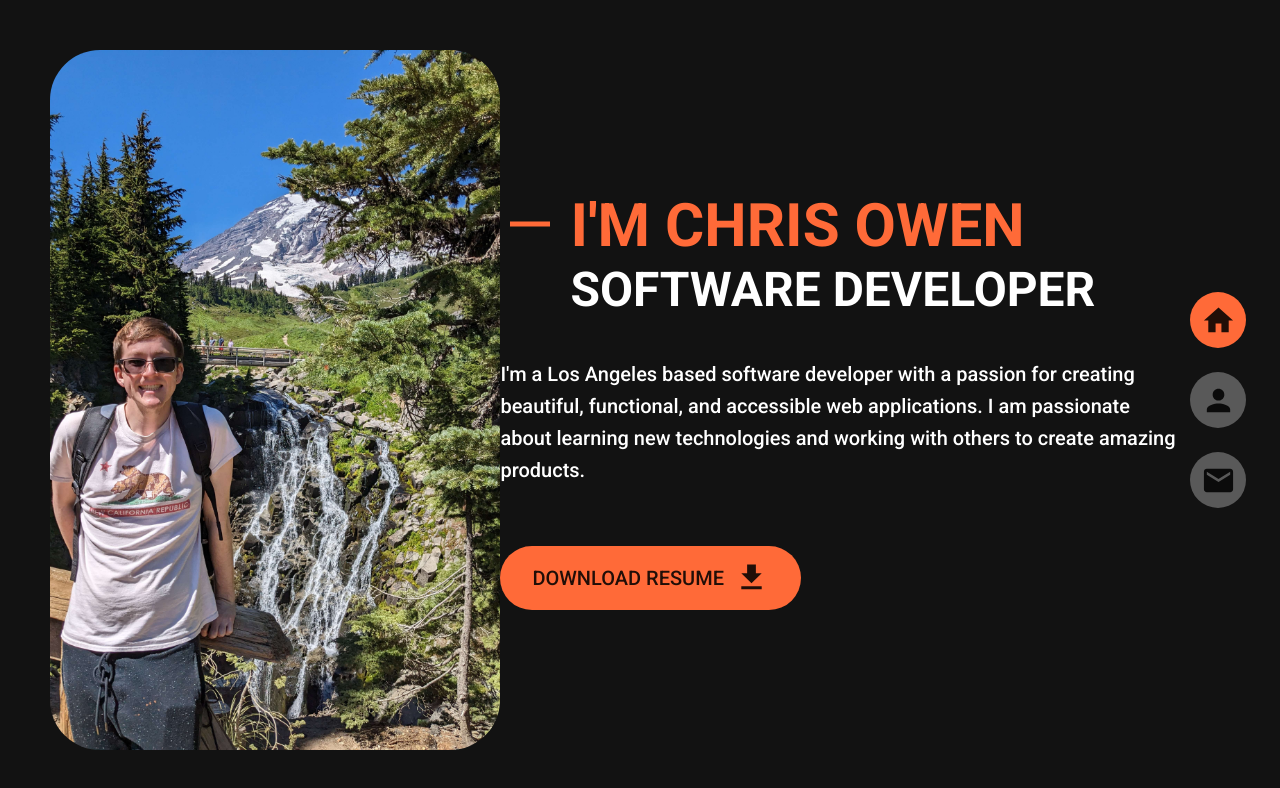
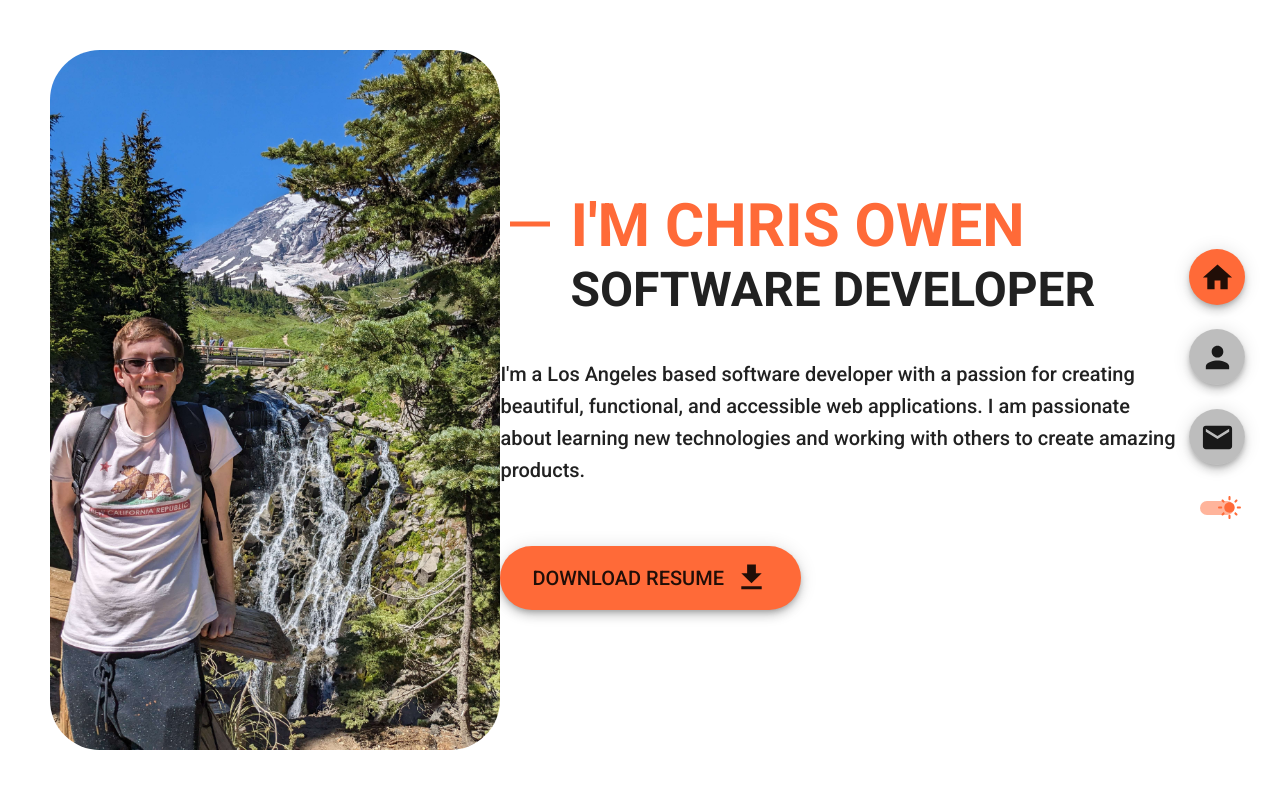
Before and after one commit to chrisowen2015/Resume-App, a Next.js app in the folder resume-app/: page / in a window 1280 px wide. Shown: the top 788 px of the page. Built offline with nearby package versions, Linux system fonts and the light colour scheme.

Commit message:
Added a Dark Mode Toggle
Added a Dark Mode Toggle that reads and creates cookie for preference

```diff
--- a/resume-app/src/app/layout.tsx
+++ b/resume-app/src/app/layout.tsx
@@ -1,9 +1,11 @@
+'use client';
 import type { Metadata } from 'next';
 import { Inter } from 'next/font/google';
 import ThemeRegistry from '@/components/ThemeRegistry/ThemeRegistry';
-import { Box } from '@mui/material';
+import { Box, useMediaQuery } from '@mui/material';
 import NavButtons from '@/components/Navigation/NavButtons';
 import { Analytics } from '@vercel/analytics/react';
+import { useEffect, useState } from 'react';
 
 const inter = Inter({ subsets: ['latin'] })
 
@@ -17,13 +19,30 @@ export default function RootLayout({
 }: {
   children: React.ReactNode
 }) {
+  const prefersDarkMode = useMediaQuery('(prefers-color-scheme: dark)');
+  const [darkMode, setDarkMode] = useState(prefersDarkMode);
+
+  useEffect(() => {
+    const mode = localStorage.getItem("mode");
+
+    if (mode !== null) {
+      setDarkMode(mode === "true");
+    }
+  }, []);
+
+  const switchTheme: any = (newMode: any) => {
+    console.log(`set localStore ${newMode}`);
+    localStorage.setItem("mode", newMode);
+    setDarkMode(!darkMode);
+  }
+
   return (
     <html lang="en">
       <head>
         <title>Chris Owen</title>
       </head>
       <body>
-        <ThemeRegistry>
+        <ThemeRegistry mode={darkMode}>
           <Box sx={{
             display: {
               xs: 'block',
@@ -33,17 +52,19 @@ export default function RootLayout({
               xl: 'flex',
             },
           }}>
-            <Box sx={{ flexGrow: 1, marginRight: {
-              xs: '0px',
-              sm: '0px',
-              md: '104px',
-              lg: '104px',
-              xl: '104px',
-            } }}>
+            <Box sx={{
+              flexGrow: 1, marginRight: {
+                xs: '0px',
+                sm: '0px',
+                md: '104px',
+                lg: '104px',
+                xl: '104px',
+              }
+            }}>
               {children}
               <Analytics />
             </Box>
-            <NavButtons />
+            <NavButtons switchTheme={switchTheme} darkMode={darkMode} />
           </Box>
         </ThemeRegistry>
       </body>
--- a/resume-app/src/components/Navigation/NavButtons.tsx
+++ b/resume-app/src/components/Navigation/NavButtons.tsx
@@ -1,19 +1,25 @@
 'use client';
 
 import { useState } from 'react';
-import { Box, Fab, BottomNavigation, BottomNavigationAction, Paper, Tooltip } from "@mui/material";
+import { Box, Fab, BottomNavigation, BottomNavigationAction, Paper, Tooltip, Switch } from "@mui/material";
 import { Home } from "@mui/icons-material";
 import { Person } from "@mui/icons-material";
 import { Mail } from "@mui/icons-material";
+import { LightMode } from '@mui/icons-material';
+import { DarkMode } from '@mui/icons-material';
 
 import { useTheme } from '@mui/material';
 
 import { usePathname } from 'next/navigation';
 
-export default function NavButtons() {
+export default function NavButtons({ switchTheme, darkMode }: { switchTheme: any, darkMode: boolean }) {
     const pathName = usePathname();
     const [value, setValue] = useState(pathName === '/' ? 0 : pathName === '/about' ? 1 : 2);
     const theme = useTheme();
+
+    const handleToggle = (event: React.ChangeEvent<HTMLInputElement>) => {
+        switchTheme(!event.target.checked);
+    };
 
     return (
         <>
@@ -26,7 +32,7 @@ export default function NavButtons() {
                     xl: 'block',
                 }
             }}>
-                <Box sx={{ height: '100vh', position: 'fixed', right: '10px', overflowY: 'auto', display: 'flex', flexDirection: 'column', justifyContent: 'center', alignItems: 'center' }}>
+                <Box sx={{ height: '100vh', position: 'fixed', right: '10px', display: 'flex', flexDirection: 'column', justifyContent: 'center', alignItems: 'center' }}>
                     <Tooltip title="Home" placement="left">
                         <Fab href="/" sx={{ backgroundColor: (value == 0 ? theme.palette.primary.main : theme.palette.action.disabled) }} >
                             <Home fontSize="large" />
@@ -44,6 +50,13 @@ export default function NavButtons() {
                             <Mail fontSize="large" />
                         </Fab>
                     </Tooltip>
+
+                    <Tooltip title="Toggle Dark Mode" placement="bottom">
+                        <Switch checked={!darkMode} onChange={handleToggle} sx={{ m: 3 }}
+                            icon={<DarkMode sx={{ fontSize: 25, position: 'relative', top: '-3px' }} />}
+                            checkedIcon={<LightMode sx={{ fontSize: 25, position: 'relative', top: '-3px' }} />} />
+                    </Tooltip>
+
                 </Box>
             </Box>
 
--- a/resume-app/src/components/ThemeRegistry/ThemeRegistry.tsx
+++ b/resume-app/src/components/ThemeRegistry/ThemeRegistry.tsx
@@ -7,13 +7,13 @@ import CssBaseline from '@mui/material/CssBaseline';
 import NextAppDirEmotionCacheProvider from './EmotionCache';
 import { lightTheme, darkTheme } from './theme';
 
-export default function ThemeRegistry({ children }: { children: React.ReactNode }) {
+export default function ThemeRegistry({ children, mode }: { children: React.ReactNode, mode: boolean }) {
   return (
     <NextAppDirEmotionCacheProvider options={{ key: 'mui' }}>
-        <ThemeProvider theme={darkTheme}>
-          <CssBaseline />
-          {children}
-        </ThemeProvider>
+      <ThemeProvider theme={mode ? darkTheme : lightTheme}>
+        <CssBaseline />
+        {children}
+      </ThemeProvider>
     </NextAppDirEmotionCacheProvider>
   );
 }
```
